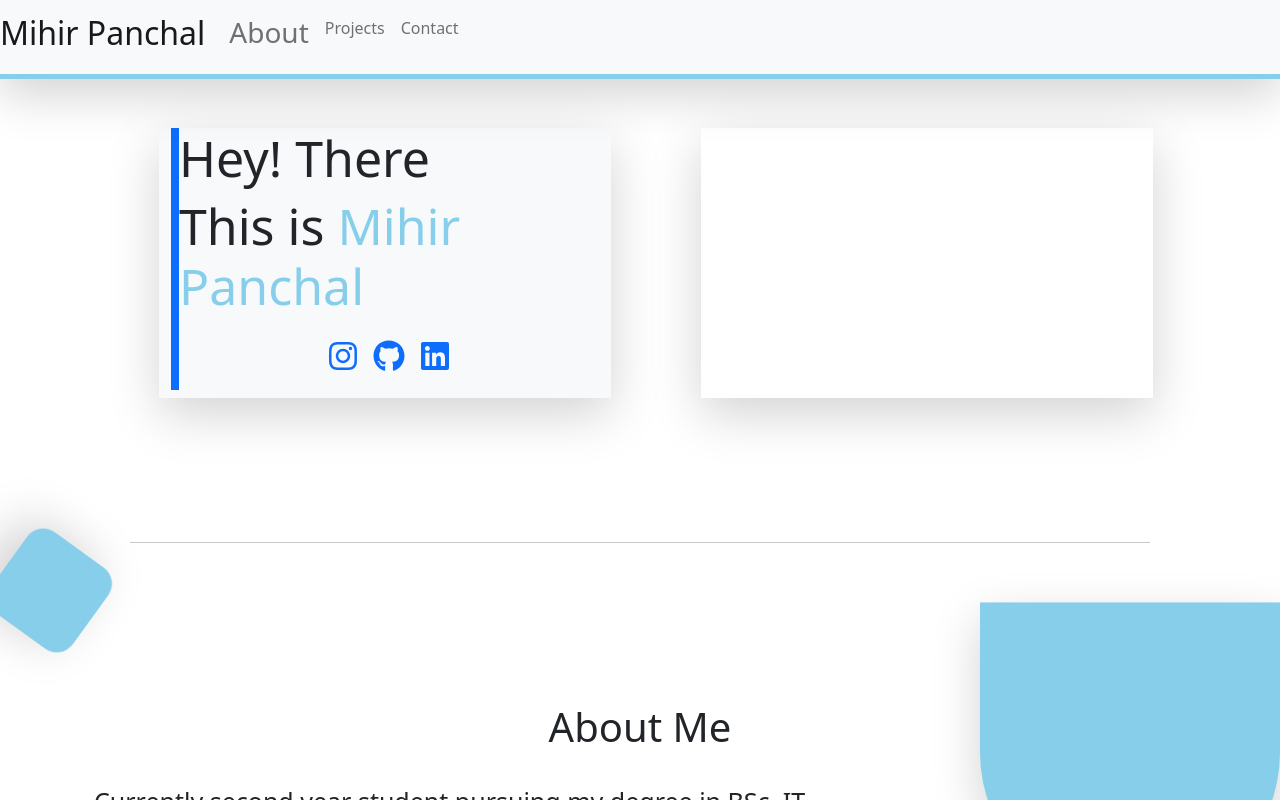
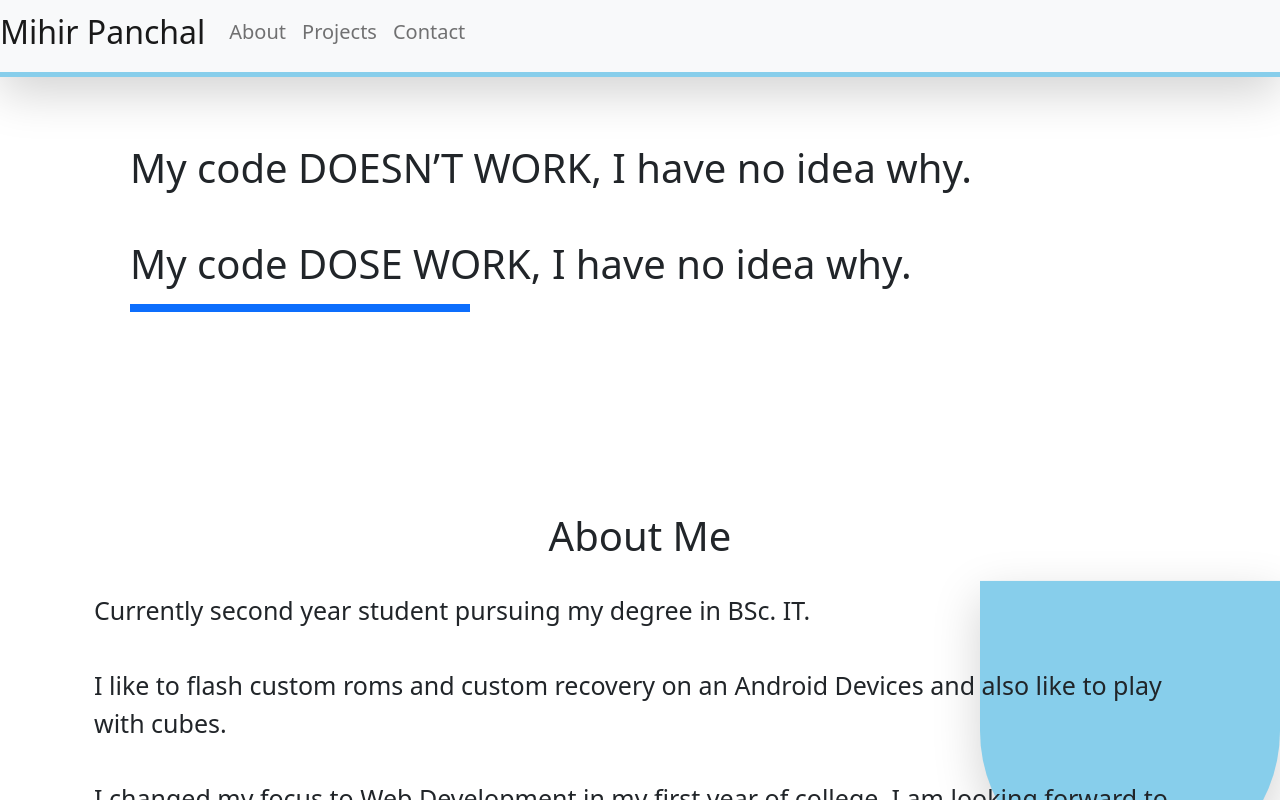
Before and after one commit to Mihir06121/Portfolio-v2, a React (Create React App) app: page / in a window 1280 px wide. Shown: the top 800 px of the page. Built offline with nearby package versions, Linux system fonts and the light colour scheme; the HTML template or start-up script is replaced by a standard one.

Commit message:
UI Changes

```diff
--- a/src/App.js
+++ b/src/App.js
@@ -24,9 +24,6 @@ const App = () => {
     <div className="container">
       <NavBar className="fixed-top" />
       <Home />
-      <div className="p-5">
-        <hr className="bg-dark" />
-      </div>
       <About />
       <Projects />
       <Contact />
--- a/src/components/Header.js
+++ b/src/components/Header.js
@@ -26,13 +26,13 @@ const NavBar = (props) => {
             <Collapse className="mr-0" isOpen={isOpen} navbar>
             <Nav className="rightNav ml-auto" navbar>
                 <NavItem>
-                <NavLink href="#about" onClick={toggle}><h3>About</h3></NavLink>
+                <NavLink href="#about" onClick={toggle}><h5>About</h5></NavLink>
                 </NavItem>
                 <NavItem>
-                <NavLink href="#projects" onClick={toggle}>Projects</NavLink>
+                <NavLink href="#projects" onClick={toggle}><h5>Projects</h5></NavLink>
                 </NavItem>
                 <NavItem>
-                <NavLink href="#contact" onClick={toggle}>Contact</NavLink>
+                <NavLink href="#contact" onClick={toggle}><h5>Contact</h5></NavLink>
                 </NavItem>
             </Nav>
             </Collapse>
--- a/src/components/pages/Home.css
+++ b/src/components/pages/Home.css
@@ -4,6 +4,14 @@
 
 .left-border{
     border-left: 0.5rem solid #0d6efd;
+}
+
+.right-border{
+    border-right: 0.5rem solid #0d6efd;
+}
+
+.bottom-border{
+	border-bottom: 0.5rem solid #0d6efd;
 }
 
 .project-card {
--- a/src/components/pages/Home.js
+++ b/src/components/pages/Home.js
@@ -11,11 +11,18 @@ const Home = () => {
 
     return (
         <div id="home" className="pt-5">
-        <div className="container p-3 m-3">
-                <div className="vert-move block6 shadow-lg" data-aos="zoom-in" data-aos-easing="ease-out-back"></div>
-            <div className="vert-move block shadow-lg" data-aos="zoom-in" data-aos-easing="ease-out-back" data-aos-delay=""></div>
+        <div>
             <section className="pt-5 pb-5">
-                <div className="container upper">
+                    <h1 className="p-5">
+                        <div className="" data-aos="fade-up" data-aos-delay="00">
+                            My code DOESN’T WORK, I have no idea why.
+                        </div><br/>
+                        <div className="" data-aos="fade-up" data-aos-delay="200">
+                            My code DOSE WORK, I have no idea why.
+                        </div>
+                        <div className="col-4 p-2 bottom-border" data-aos="fade-left" data-aos-delay="600"></div>
+                    </h1>
+                {/* <div className="container upper">
                     <div className="row pl-2 pr-2 d-flex justify-content-around">
                         <div className="col-lg-5 order-lg-first pb-2 bg-light shadow-lg"  data-aos="flip-right" data-aos-easing="ease-out-back" data-aos-delay="300">
                             <div className="h-100">
@@ -33,11 +40,13 @@ const Home = () => {
                             </div>
                         </div>
                         <div className="col-lg-5 d-flex justify-content-center shadow-lg pb-2" data-aos="fade-left" data-aos-easing="ease-in-out-back">
-                            {/* <img className="img-fluid" src={profile} alt="" /> */}
+                            <img className="img-fluid" src={profile} alt="" />
                         </div>
                     </div>
                     <div className="vert-move block2 shadow-lg" data-aos="zoom-in" data-aos-easing="ease-out-back" data-aos-delay="2000"></div>
-                </div>
+                </div> */}
+            <div className="vert-move block6 shadow-lg" data-aos="zoom-in" data-aos-easing="ease-out-back"></div>
+            <div className="vert-move block shadow-lg" data-aos="zoom-in" data-aos-easing="ease-out-back" data-aos-delay=""></div>
             </section>
 
             {/* <section  className="pt-5 pb-5" id="#projects">
```
Also changed, not shown: 2 other files (tests, documents, lock files or other folders).
